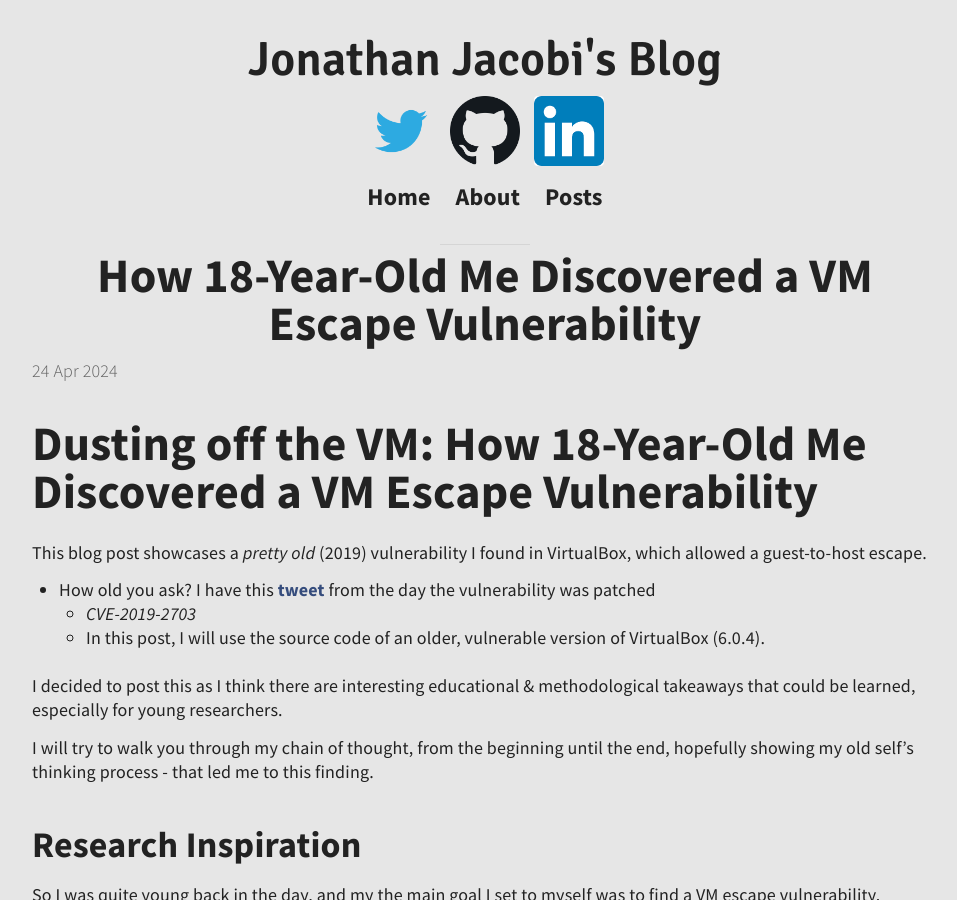
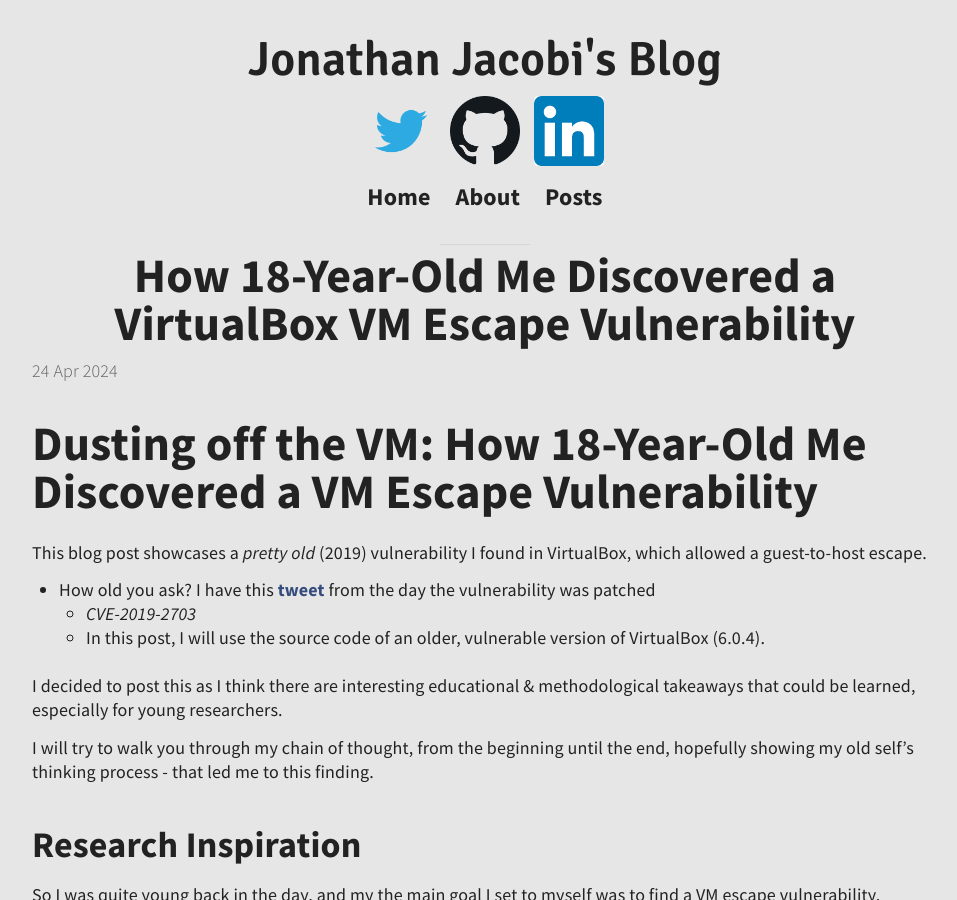
Before and after one commit to j0nathanj/j0nathanj.github.io, a Jekyll site: the page built from _posts/2024-04-24-Dusting-off-the-VM-Escape.md, in a window 1280 px wide and 900 px high. Shown: the whole window, without its empty margins (155-1112 px from the left). Built offline with Jekyll 4.4.1, drawn with Linux system fonts in a browser that asks for light colours; comment, search, counter and statistics services are not loaded.

Commit message:
fixed html file name

```diff
--- a/_includes/header.html
+++ b/_includes/header.html
@@ -16,7 +16,7 @@
 	<h5>
 		<a href="{{ site.baseurl }}/" style="margin:0px 10px">Home</a>
 		<a href="{{ site.baseurl }}/about" style="margin:0px 10px">About</a>
-		<a href="{{ site.baseurl }}/post_view" style="margin:0px 10px">Posts</a>
+		<a href="{{ site.baseurl }}/post" style="margin:0px 10px">Posts</a>
 
 	</h5>
   <link rel="shortcut icon" href="{{ "/img/favicon.ico" | prepend: site.baseurl | replace: '//', '/' }}" type="image/x-icon">
--- a/_posts/2024-04-24-Dusting-off-the-VM-Escape.md
+++ b/_posts/2024-04-24-Dusting-off-the-VM-Escape.md
@@ -1,8 +1,8 @@
 ---
 layout: post
-title: "How 18-Year-Old Me Discovered a VM Escape Vulnerability"
+title: "How 18-Year-Old Me Discovered a VirtualBox VM Escape Vulnerability"
 date: 2024-04-24 13:37:31
-description: VirtualBox VM Escape Vulnerability - Research Walkthrough
+description: VirtualBox VM Escape Vulnerability - A Research Walkthrough
 ---
 # Dusting off the VM: How 18-Year-Old Me Discovered a VM Escape Vulnerability
 
--- a/oldex.html
+++ b/oldex.html
@@ -14,7 +14,7 @@
         <ul>
             <li><a href="/">Home</a></li>
             <li><a href="/about.md">About Me</a></li> <!-- Link to About Me page -->
-            <li><a href="/post_view.html">Posts</a></li> <!-- Link to Posts page -->
+            <li><a href="/post.html">Posts</a></li> <!-- Link to Posts page -->
         </ul>
     </nav>
 
```
Also changed, not shown: index.md (+1 -1 lines), post.html (renamed from post_view.html).
